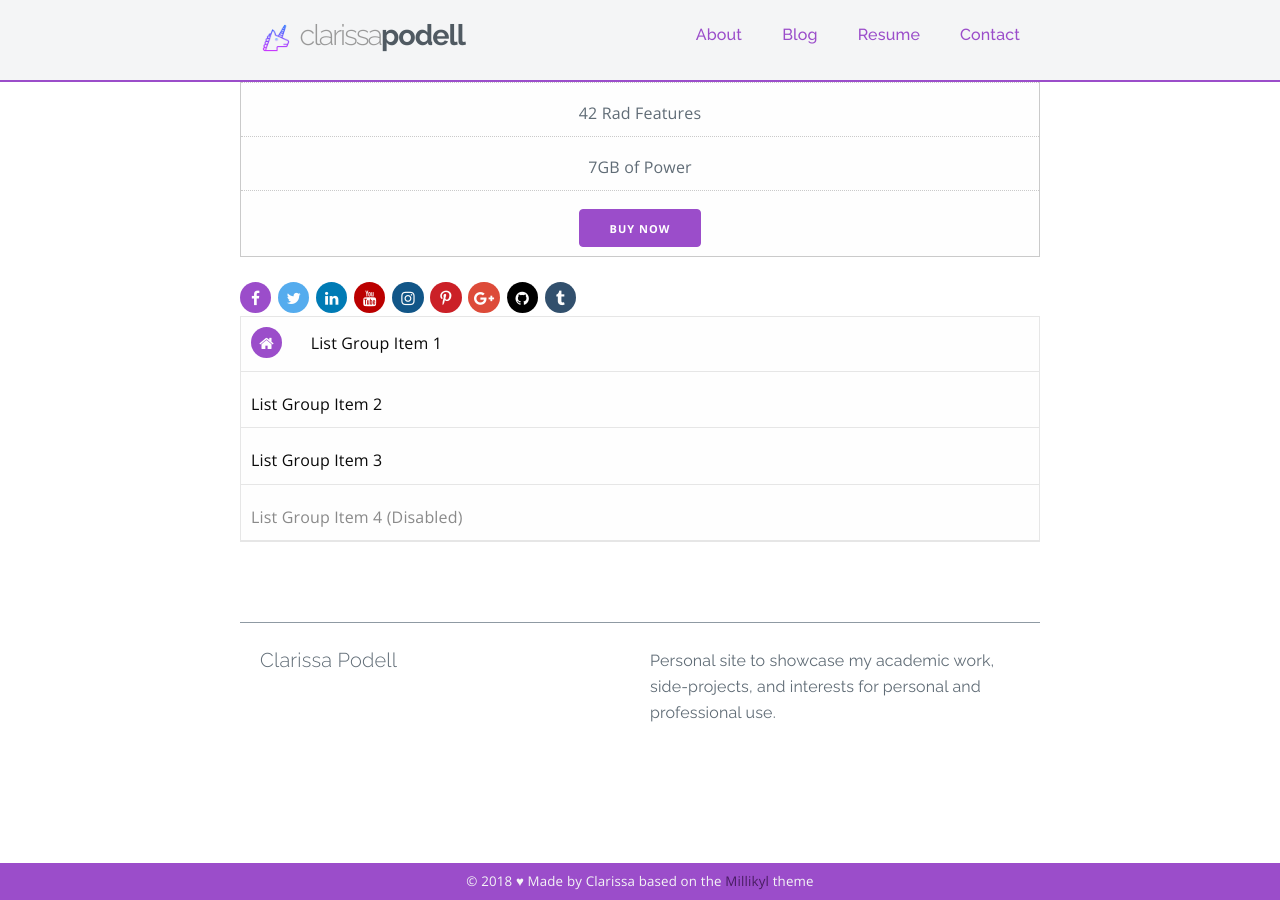
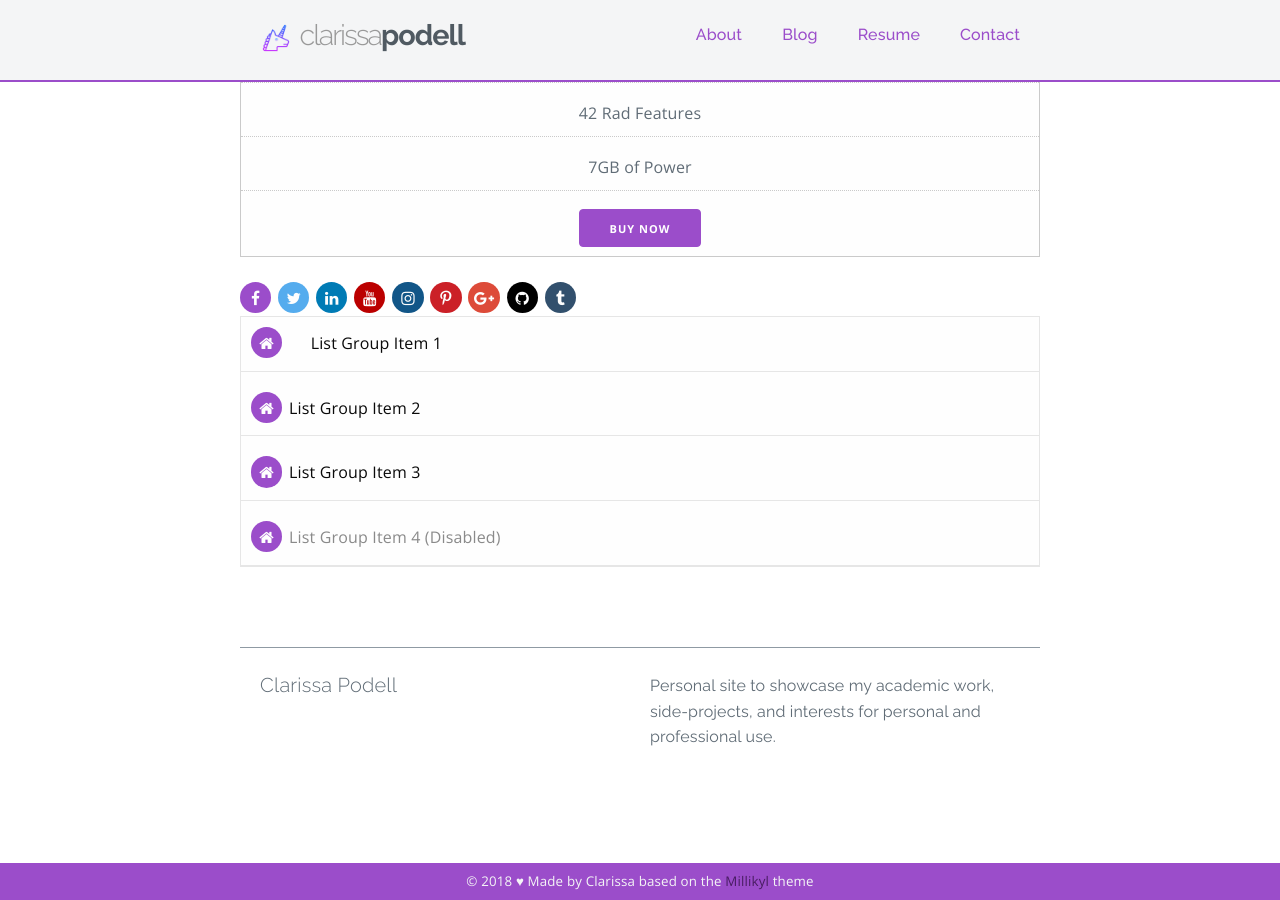
Before and after one commit to c1arissa/c1arissa.github.io, a Jekyll site: the page built from contact.md, in a window 1280 px wide and 900 px high, scrolled down 785 px. Built offline with Jekyll 4.4.1, drawn with Linux system fonts in a browser that asks for light colours; nearby versions of some CDN libraries; a style sheet for code colours, icons or effects is not loaded.

Commit message:
Update contact.md

```diff
--- a/contact.md
+++ b/contact.md
@@ -268,8 +268,8 @@ permalink: /contact/
 <div class="rounded-social-buttons">
 <ul class="list-group">
   <li class="list-group-item"><i class="fa fa-home social-button" aria-hidden="true"></i>&nbsp;&nbsp;&nbsp;&nbsp;&nbsp;&nbsp;List Group Item 1</li>
-  <li class="list-group-item">List Group Item 2</li>
-  <li class="list-group-item">List Group Item 3</li>
-  <li class="list-group-item disabled">List Group Item 4 (Disabled)</li>
+  <li class="list-group-item"><i class="fa fa-home social-button" aria-hidden="true"></i> List Group Item 2</li>
+  <li class="list-group-item"><i class="fa fa-home social-button" aria-hidden="true"></i> List Group Item 3</li>
+  <li class="list-group-item disabled"><i class="fa fa-home social-button" aria-hidden="true"></i> List Group Item 4 (Disabled)</li>
 </ul>
 </div>
```
